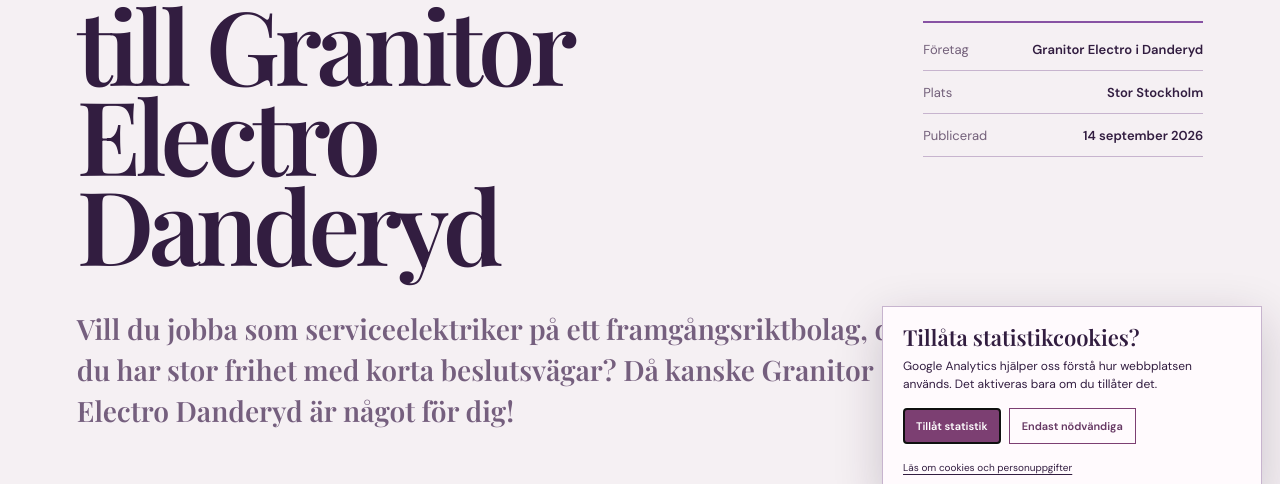
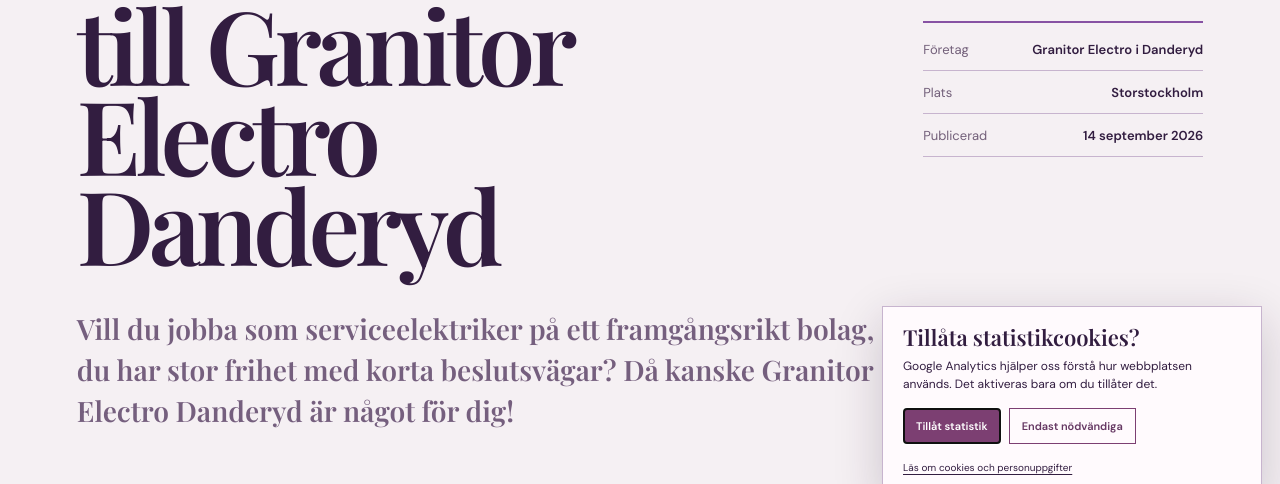
Before and after one commit to jennieferberg-prio/priorekrytering, a Jekyll site: the page built from lediga-jobb/serviceelektriker-till-granitor-electro-danderyd-6/index.html, in a window 1280 px wide and 900 px high, cut to the strip 387-871 px from the top of the window. Built offline with Jekyll 4.4.1, drawn with Linux system fonts in a browser that asks for light colours; some of the changed text lies outside the part shown.

```diff
--- a/lediga-jobb/serviceelektriker-till-granitor-electro-danderyd-6/index.html
+++ b/lediga-jobb/serviceelektriker-till-granitor-electro-danderyd-6/index.html
@@ -3,11 +3,11 @@ layout: ponty-job
 permalink: "/lediga-jobb/serviceelektriker-till-granitor-electro-danderyd-6/"
 job_status: "active"
 title: "Serviceelektriker till Granitor Electro Danderyd"
-description: "Vill du jobba som serviceelektriker på ett framgångsriktbolag, där du har stor frihet med korta beslutsvägar? Då kanske Granitor Electro Danderyd är något för dig!"
-summary: "Vill du jobba som serviceelektriker på ett framgångsriktbolag, där du har stor frihet med korta beslutsvägar? Då kanske Granitor Electro Danderyd är något för dig!"
+description: "Vill du jobba som serviceelektriker på ett framgångsrikt bolag, där du har stor frihet med korta beslutsvägar? Då kanske Granitor Electro Danderyd är något för dig!"
+summary: "Vill du jobba som serviceelektriker på ett framgångsrikt bolag, där du har stor frihet med korta beslutsvägar? Då kanske Granitor Electro Danderyd är något för dig!"
 job_id: "6"
 organization: "Granitor Electro i Danderyd"
-location: "Stor Stockholm"
+location: "Storstockholm"
 publish_date: "2026-09-14"
 published_label: "14 september 2026"
 logo_url: "https://pnty-prs3.s3.eu-west-1.amazonaws.com/priorekrytering/logo-4-e998.jpg"
--- a/lediga-jobb/vvs-montor-5/index.html
+++ b/lediga-jobb/vvs-montor-5/index.html
@@ -7,7 +7,7 @@ description: "Vill du jobba som VVS-Montör på ett stabilt bolag som har funnit
 summary: "Vill du jobba som VVS-Montör på ett stabilt bolag som har funnits sedan 1989, med spännande projekt, en trivsam arbetsmiljö och möjlighet till personlig utveckling. Du kommer till ett företag med högt i tak och en familjär och rolig stämning?"
 job_id: "5"
 organization: "KA VVS Fastighets AB"
-location: "Stor Stockholm"
+location: "Storstockholm"
 publish_date: "2026-09-14"
 published_label: "14 september 2026"
 logo_url: "https://pnty-prs3.s3.eu-west-1.amazonaws.com/priorekrytering/logo-13-23f6.png"
```
Also changed, not shown: _data/ponty_jobs.json (+16 -3 lines), lediga-jobb/ledande-montor-till-granitor-electro-i-danderyd-3/index.html (added, +23 -0 lines), 1 other file.
